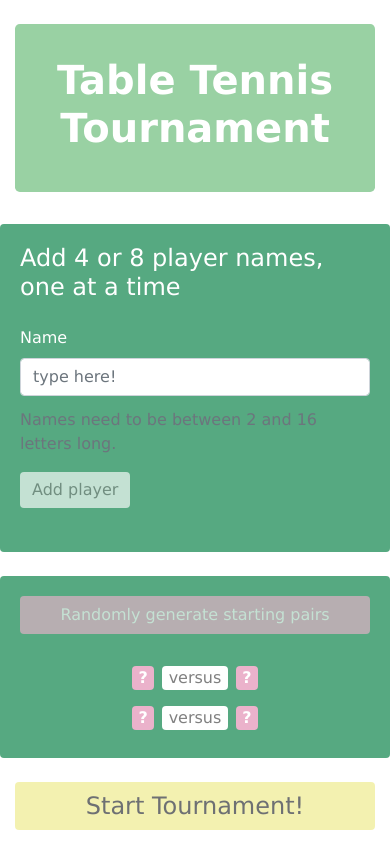
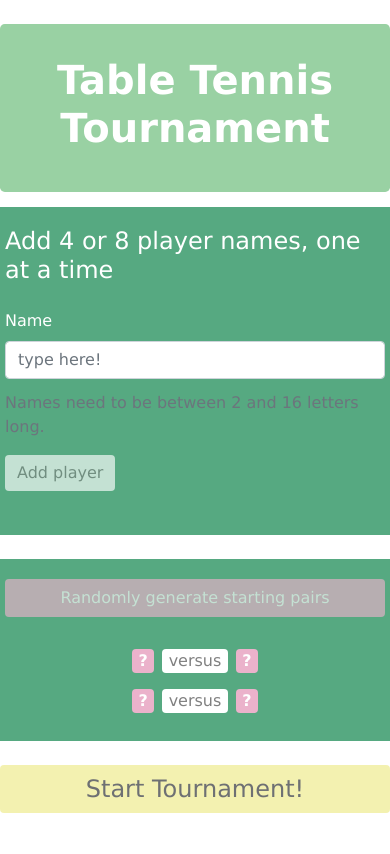
Before and after one commit to naranjita11/develop-me--technical-challenge, a React (Create React App) app: page / in a window 390 px wide. Built offline with nearby package versions, Linux system fonts and the light colour scheme.

Commit message:
media query set up to change display of success message

```diff
--- a/src/components/Success/Success.js
+++ b/src/components/Success/Success.js
@@ -2,7 +2,7 @@ const Success = ({ winner }) => {
 
     return (
     <div>
-        <div className="jumbotron mt-4 mb-4 text-center successBanner" style={{ color: "white"}}>
+        <div className="jumbotron text-center successBanner" style={{ color: "white"}}>
             <h1 className="mb-4">Well done, { winner }!</h1>
             <h2 className="mb-4">Well done, { winner }!</h2>
             <h3 className="mb-4">Well done, { winner }!</h3>
--- a/src/index.css
+++ b/src/index.css
@@ -1,4 +1,5 @@
 body {
+  justify-content: center;
   margin: 0;
   /* font-family: -apple-system, BlinkMacSystemFont, 'Segoe UI', 'Roboto', 'Oxygen',
     'Ubuntu', 'Cantarell', 'Fira Sans', 'Droid Sans', 'Helvetica Neue',
@@ -12,6 +13,28 @@ code {
   font-family: source-code-pro, Menlo, Monaco, Consolas, 'Courier New',
     monospace;
 }
+
+/* .root {
+  justify-content: center;
+} */
+
+.jumbotron {
+  margin-top: 15px;
+  justify-content: center;
+}
+
+.card-deck {
+  margin-bottom: 4;
+  margin-top: 4;
+}
+
+.card {
+  margin-bottom: 4px;
+}
+
+/* .startButton {
+  margin: bottom 200px;;
+} */
 
 :root {
 
@@ -35,6 +58,8 @@ code {
 }
 
 .successBanner {
+  margin-top: 4;
+  height: 100%;
   animation: stretch infinite;
   animation-duration: 2s;
   animation-timing-function: step-start;
@@ -59,12 +84,24 @@ code {
 
 
 @media screen and (max-width: 575px) {
-  /* .container {
+  .container {
     padding: 0;
-  } */
+    margin: 0;
+    justify-content: center;
+  }
+
+  .jumbotron {
+    margin-top: 0px;
+    margin-bottom: 15px;
+  }
+
+  .successBanner h1, h2 {
+    display: none;
+  }
 
   .card {
     border: none;
+    margin: 0;
   }
 
 }
```
